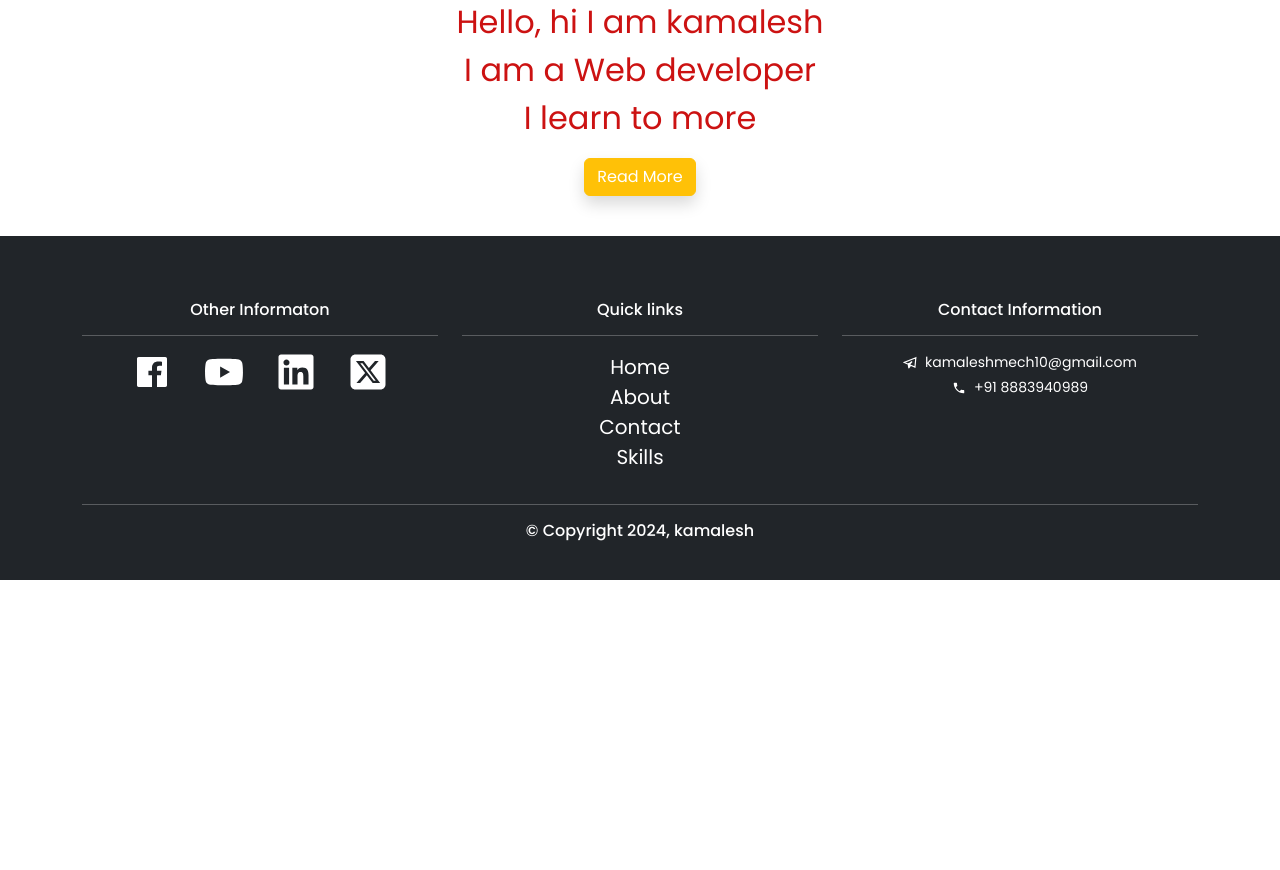
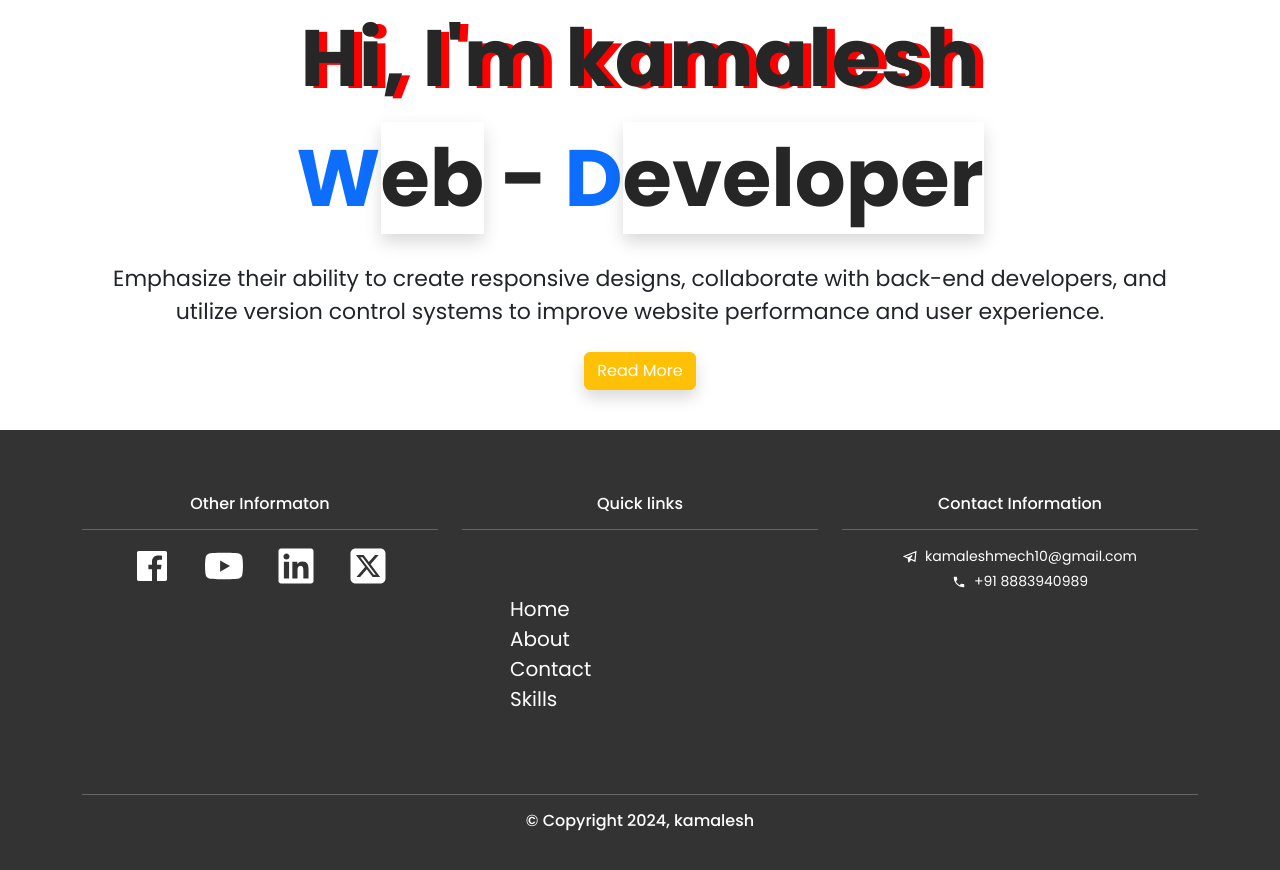
Before and after one commit to Kamaleshg10/kamal_portfolio_react, a React (Create React App) app: page / in a window 1280 px wide. Shown: the part 600-1470 px from the top of the page. Before the commit the page ends 1180 px from the top, so only its background shows below. Built offline with nearby package versions, Linux system fonts and the light colour scheme.

Commit message:
main text styled

```diff
--- a/src/App.css
+++ b/src/App.css
@@ -16,6 +16,8 @@
     --color6:#f2f2f2;
     --color7:#262626;
     --color8:#17d106;
+    --color9:rgba(0,0,0,0.8);
+    --color10:#0000001a;
 }
 a{
     color: var(--color1) !important;
@@ -48,9 +50,18 @@ a:hover{
     padding-top:40px ;
     padding-bottom: 40px;
 }
+.banner-text{
+    font-size: 5rem;
+}
+.sub-para{
+    font-size: 22px;
+}
 .main-heading{
     color:var(--color3) ;
     font-size:26px ;
+}
+.banner-main-text{
+    text-shadow: 8px 2px #ff0000;
 }
 .sub-heading{
     color:var(--color6) ;
@@ -70,9 +81,13 @@ p{
     font-size: 14px;
     color: var(--color7);
 }
+.footer{
+    background-color:var(--color9) ;
+}
 .footer a{
     color: var(--color1);
     text-decoration: none;
+    text-align: start;
 }
 .footer a:hover{
     color: var(--color4);
@@ -84,3 +99,8 @@ p{
 .footer a:hover{
     color: var(--color8);
 }
+.footer .quick{
+    display: flex;
+    flex-direction:column ;
+    padding:3rem ;
+}
--- a/src/components/Footer.jsx
+++ b/src/components/Footer.jsx
@@ -12,7 +12,7 @@ import { FaYoutube } from "react-icons/fa";
 export const Footer = () => {
   return (
     <>
-        <section className="section pt-5 pb-4 bg-dark text-white footer" >
+        <section className="section pt-5 pb-4 text-white footer " >
           <div className="container">
             <div className="row">
               <div className="col-md-4 text-center icon my-3">
@@ -23,13 +23,15 @@ export const Footer = () => {
                 <Link to='http://www.linkedin.com'><FaLinkedin className='mx-3 fs-1' /></Link>
                 <Link to='http://www.twitter.com'><FaSquareXTwitter className='mx-3 fs-1' /></Link>
               </div>
-               <div className="col-md-4 my-3 text-center">
-                    <h6>Quick links</h6>
+               <div className="col-md-4 my-3 ">
+                    <h6 className='text-center'>Quick links</h6>
                     <hr />
+                    <div className="quick">
                     <div><Link to='/'>Home</Link></div>
                     <div><Link to='/about'>About</Link></div>
                     <div><Link to='/contact'>Contact</Link></div>
                     <div><Link to='/skills'>Skills</Link></div>
+                    </div>
                </div>
                <div className="col-md-4 my-3 text-center">
                 <h6>Contact Information</h6>
--- a/src/components/Home.jsx
+++ b/src/components/Home.jsx
@@ -16,13 +16,13 @@ export const Home = () => {
           <div className="container">
             <div className="row">
               <div className="col-md-12 text-center">
-                {/* <h3 className="main-heading">Our Company</h3> */}
+              <p className="fw-bold banner-text">
+                  <span className='banner-main-text shad'>Hi, I'm kamalesh</span> <br />
+                  <span className='text-primary'>W</span><span className='shadow'>eb</span> - <span className='text-primary'>D</span><span className='shadow'>eveloper</span>
+                </p>
+                <p className="sub-para text-dark fw-normal m-4">Emphasize their ability to create responsive designs, collaborate with back-end developers, and utilize version control systems to improve website performance and user experience.</p>
                 {/* <div className="underline mx-auto"></div> */}
-                <p className="main-heading fs-2 bold">
-                  Hello, hi I am kamalesh <br />
-                  I am a Web developer <br />
-                  I learn to more
-                </p>
+
                 <Link to='/about' className='btn btn-warning shadow' >Read More</Link>
               </div>
             </div>
```
Also changed, not shown: public/img/slide4.jpg (added), public/img/slide5.jpg (added).
